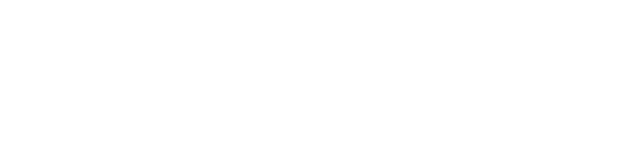
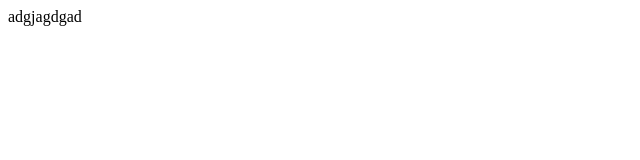
Before and after one commit to mansoor5500/ecom, a plain HTML site: page contact.html in a window 1280 px wide. Shown: the whole page, without its empty margins (0-640 px from the left). Drawn offline with Linux system fonts and the light colour scheme.

Commit message:
3rd commit

```diff
--- a/contact.html
+++ b/contact.html
@@ -5,6 +5,6 @@
 	<title></title>
 </head>
 <body>
-
+adgjagdgad
 </body>
 </html>
```
